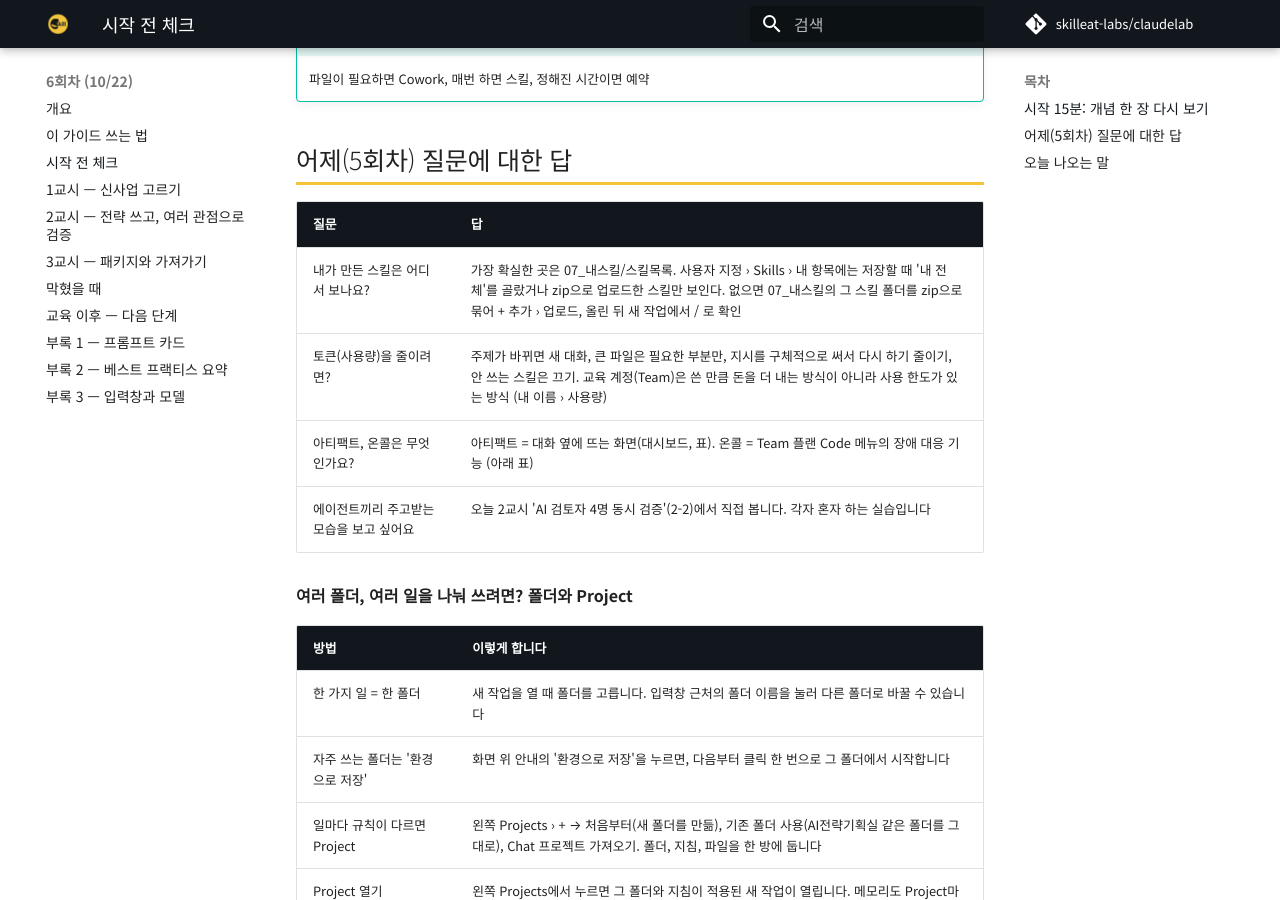
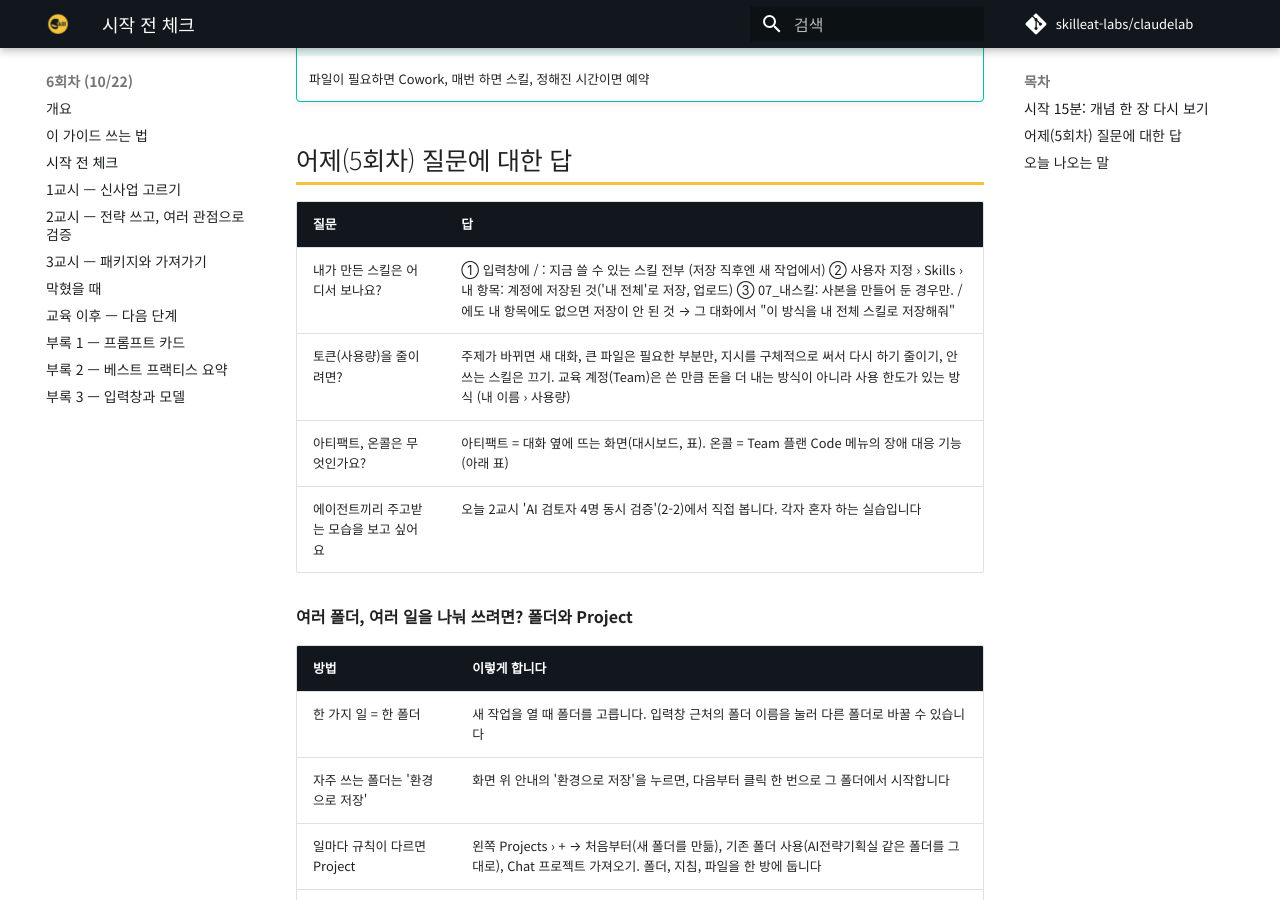
Before and after one commit to skilleat-labs/claudelab, an MkDocs documentation site: the page built from docs/day6/02.md, in a window 1280 px wide and 900 px high, scrolled down 2569 px. Built offline with MkDocs 1.6.1 and Material for MkDocs 9.7.7, drawn with Linux system fonts in a browser that asks for light colours; comment, search, counter and statistics services are not loaded.

Commit message:
6회차: 내 스킬 확인 순서를 / 먼저로
Co-Authored-By: Claude Opus 5.5 <noreply@anthropic.com>

```diff
--- a/docs/day6/02.md
+++ b/docs/day6/02.md
@@ -61,7 +61,7 @@
 
 | 질문 | 답 |
 | --- | --- |
-| 내가 만든 스킬은 어디서 보나요? | 가장 확실한 곳은 07_내스킬/스킬목록. 사용자 지정 › Skills › 내 항목에는 저장할 때 '내 전체'를 골랐거나 zip으로 업로드한 스킬만 보인다. 없으면 07_내스킬의 그 스킬 폴더를 zip으로 묶어 + 추가 › 업로드, 올린 뒤 새 작업에서 / 로 확인 |
+| 내가 만든 스킬은 어디서 보나요? | ① 입력창에 / : 지금 쓸 수 있는 스킬 전부 (저장 직후엔 새 작업에서) ② 사용자 지정 › Skills › 내 항목: 계정에 저장된 것('내 전체'로 저장, 업로드) ③ 07_내스킬: 사본을 만들어 둔 경우만. /에도 내 항목에도 없으면 저장이 안 된 것 → 그 대화에서 "이 방식을 내 전체 스킬로 저장해줘" |
 | 토큰(사용량)을 줄이려면? | 주제가 바뀌면 새 대화, 큰 파일은 필요한 부분만, 지시를 구체적으로 써서 다시 하기 줄이기, 안 쓰는 스킬은 끄기. 교육 계정(Team)은 쓴 만큼 돈을 더 내는 방식이 아니라 사용 한도가 있는 방식 (내 이름 › 사용량) |
 | 아티팩트, 온콜은 무엇인가요? | 아티팩트 = 대화 옆에 뜨는 화면(대시보드, 표). 온콜 = Team 플랜 Code 메뉴의 장애 대응 기능 (아래 표) |
 | 에이전트끼리 주고받는 모습을 보고 싶어요 | 오늘 2교시 'AI 검토자 4명 동시 검증'(2-2)에서 직접 봅니다. 각자 혼자 하는 실습입니다 |
```
